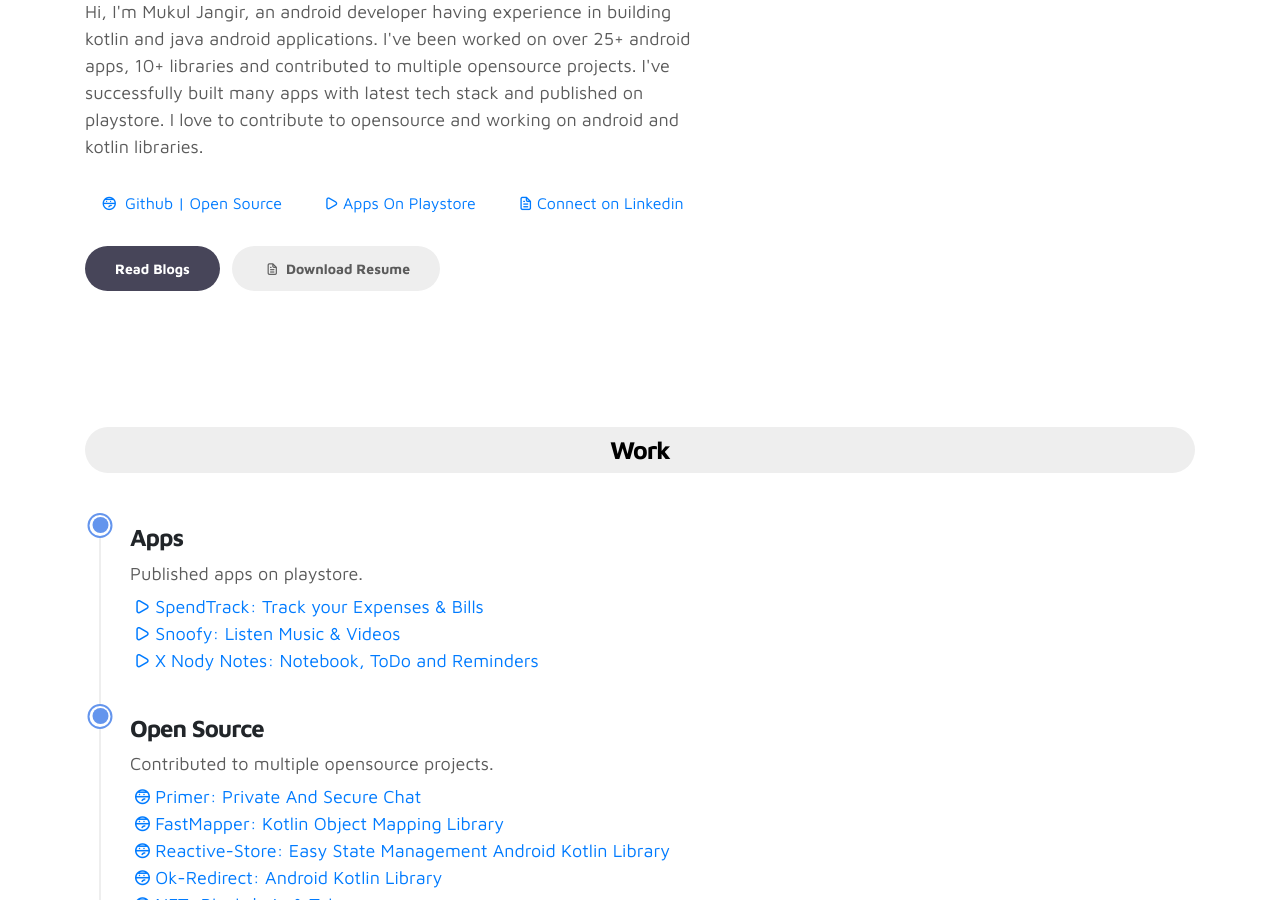
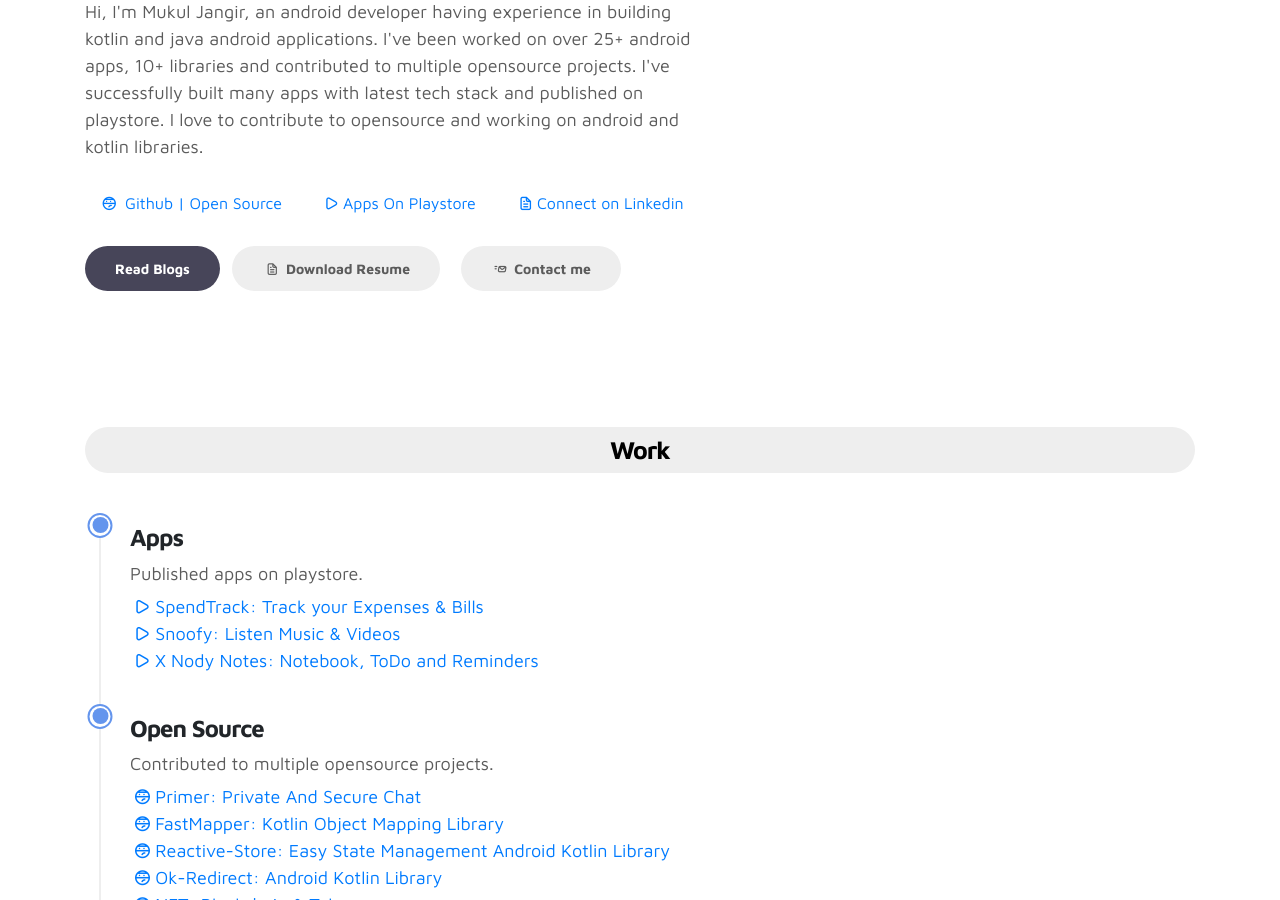
Before and after one commit to Mukuljangir372/mukuljangir372.github.io, a Jekyll site: the page index.html, which Jekyll copies as it is, in a window 1280 px wide and 900 px high, scrolled down 328 px. Built offline with Jekyll 4.4.1, drawn with Linux system fonts in a browser that asks for light colours.

Commit message:
minor fix

```diff
--- a/index.html
+++ b/index.html
@@ -79,8 +79,12 @@
 
             <div class="custom-btn-group mt-4">
               <a href="posts.html" class="btn custom-btn custom-btn-bg custom-btn-link"> Read Blogs</a>
+
               <a href="https://drive.google.com/file/d/1v1h2EawT6H362-dadc_41ib0ts90h97O/view?usp=sharing"
                 class="btn mx-lg-2 custom-btn"><i class='uil uil-file-alt'></i> Download Resume</a>
+
+                <a href="mailto:mukul.jangir372@gmail.com"
+                class="btn mx-lg-2 custom-btn"><i class='uil uil-fast-mail'></i> Contact me</a>
             </div>
 
           </div>
```
